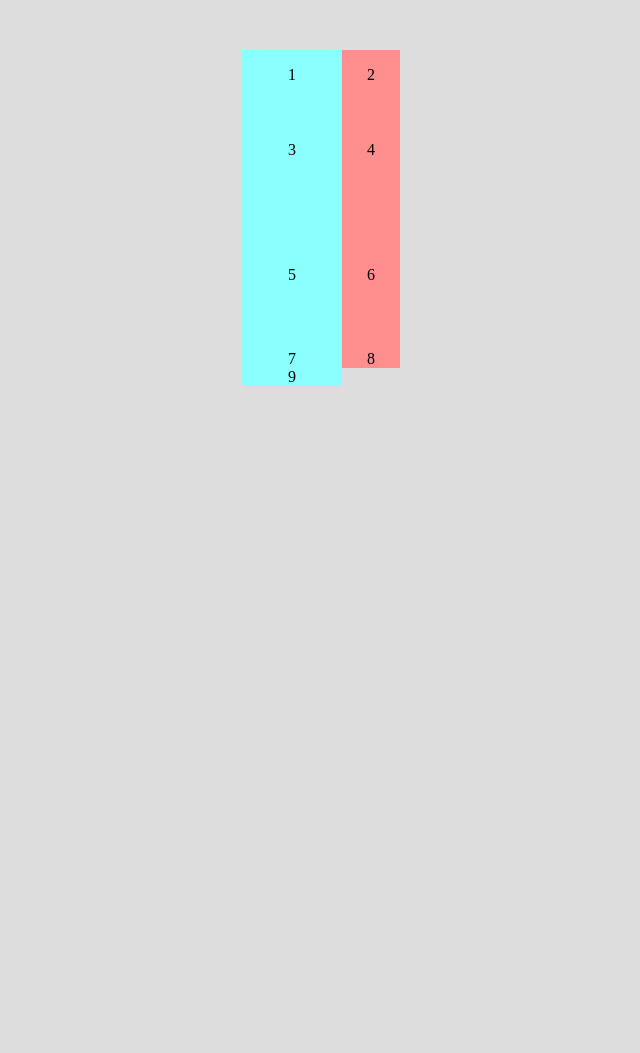
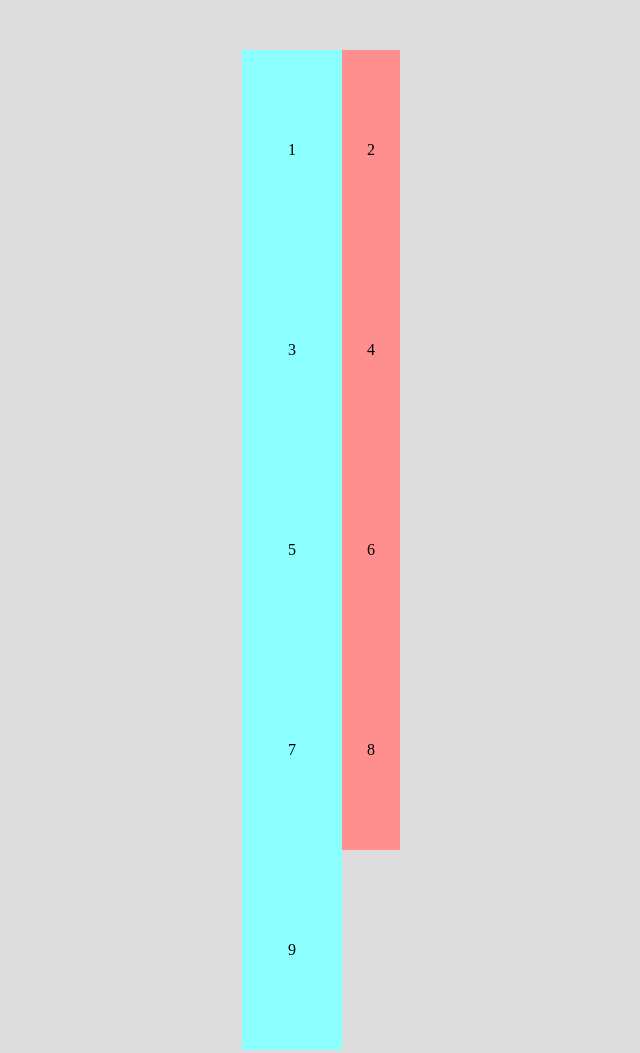
Before and after one commit to mikhaelAPG/CSS-Grid, a plain HTML site: page RowColumn/index2.html in a window 1280 px wide. Shown: the whole page, without its empty margins (14-654 px from the left). Before the commit the page ends 800 px from the top, so only its background shows below. Drawn offline with Linux system fonts and the light colour scheme.

Commit message:
grid auto column and row

```diff
--- a/RowColumn/style2.css
+++ b/RowColumn/style2.css
@@ -9,7 +9,9 @@ html, body {
     margin: 50px auto;
     display: grid;
     grid-template-columns: 100px 58px;
-    grid-template-rows: 50px 100px 150px;
+    /* grid-auto-columns: 200px; */
+    /* grid-template-rows: 50px 100px 150px; */
+    grid-auto-rows: 200px;
 }
 
 .item {
```
